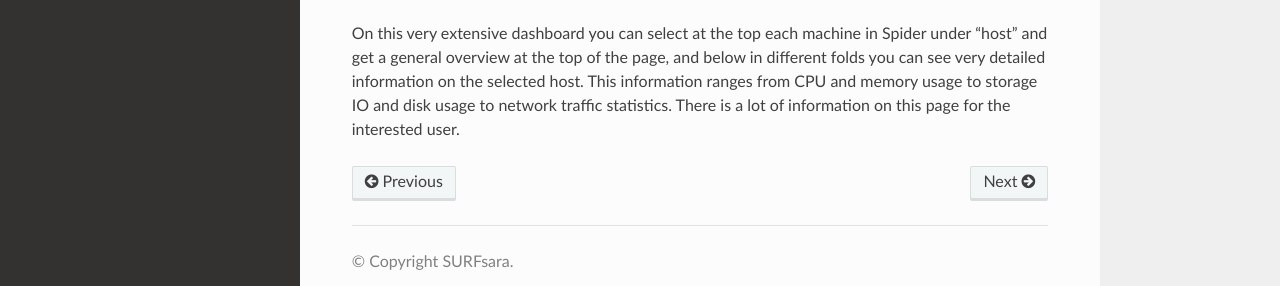
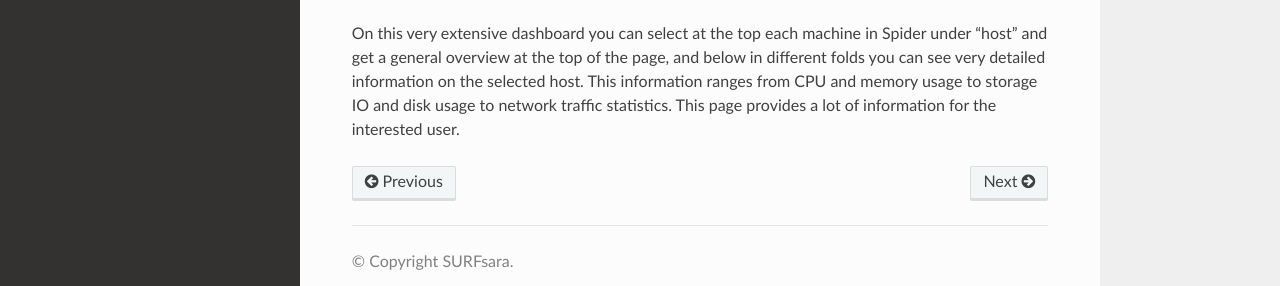
Before and after one commit to sara-nl/spiderdocs, a Sphinx documentation site: the page built from source/Pages/monitoring.rst, in a window 1280 px wide and 900 px high, scrolled down 575 px. Shown: the part 569-855 px from the top of the window. Built offline with Sphinx 7.4.7 and the Read the Docs theme 2.0.0, drawn with Linux system fonts in a browser that asks for light colours.

Commit message:
Reword sentence

```diff
--- a/source/Pages/monitoring.rst
+++ b/source/Pages/monitoring.rst
@@ -43,4 +43,4 @@ Spider Node exporter
 ====================
 
 On this very extensive dashboard you can select at the top each machine in Spider under "host" and get a general overview at the top of the page, and below in different folds you can see very detailed information on the selected host.
-This information ranges from CPU and memory usage to storage IO and disk usage to network traffic statistics. There is a lot of information on this page for the interested user.
+This information ranges from CPU and memory usage to storage IO and disk usage to network traffic statistics. This page provides a lot of information for the interested user.
```
